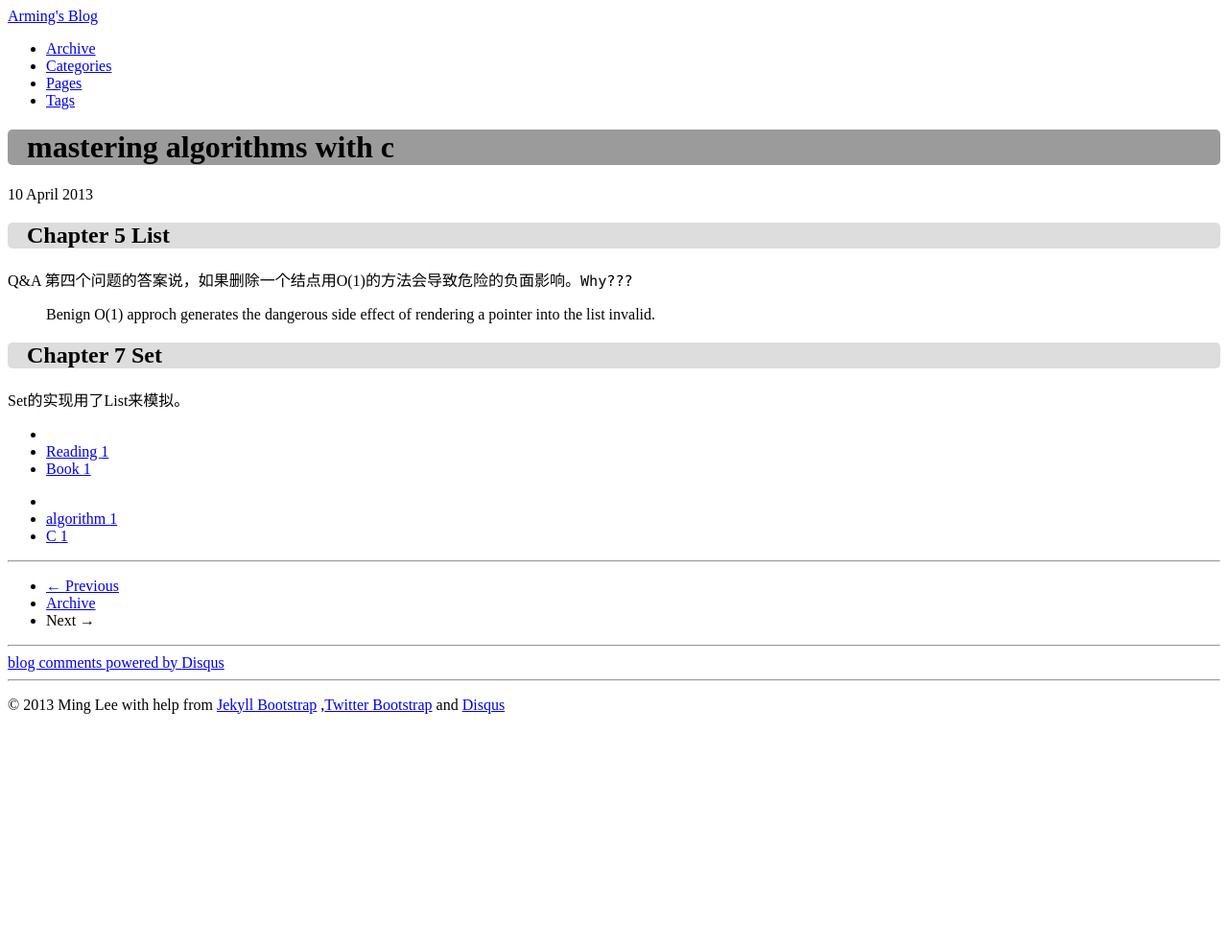
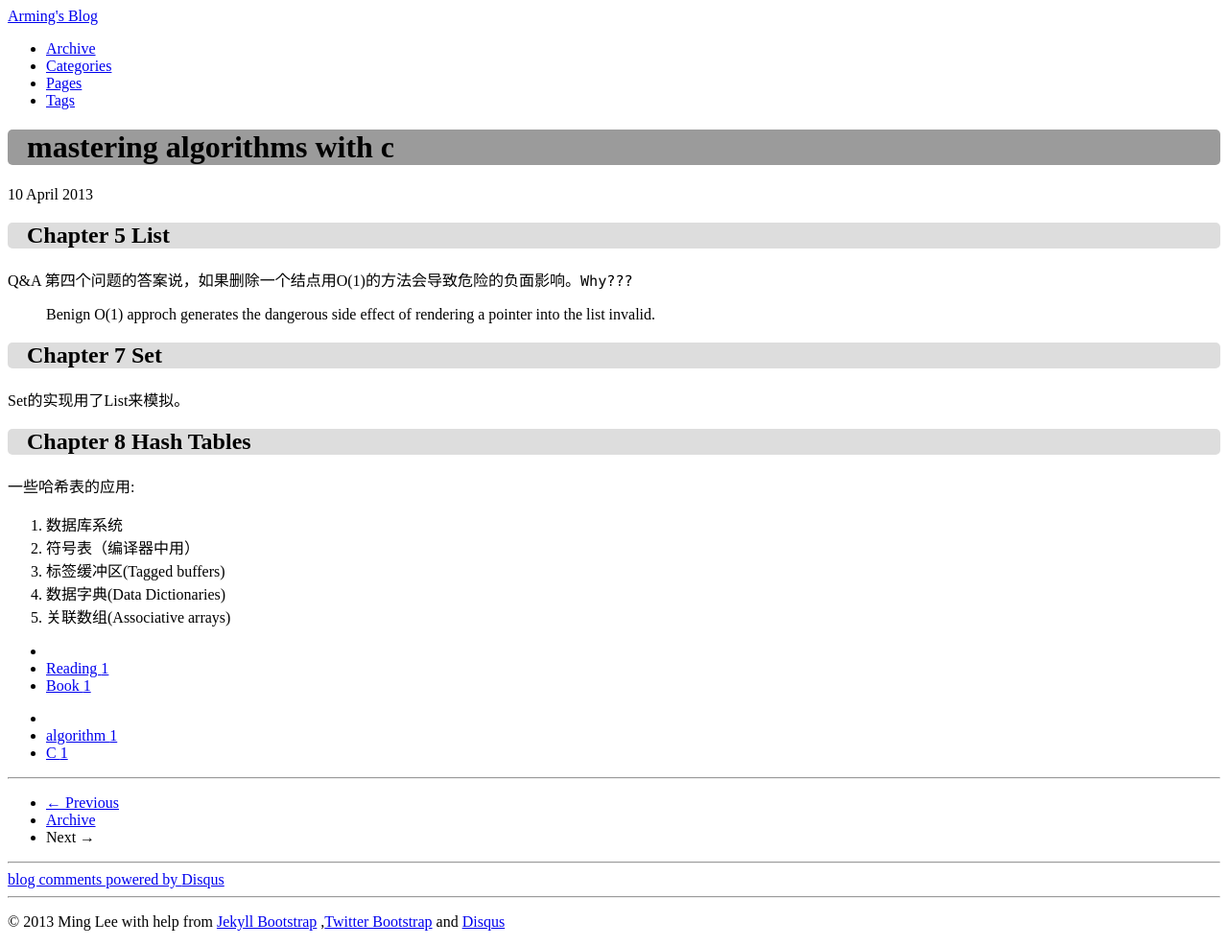
Before and after one commit to mrmign/mrmign.github.com, a Jekyll site: the page built from _posts/2013-04-10-mastering-algorithms-with-c.md, in a window 1280 px wide. Shown: the whole page at 96% size. Built offline with Jekyll 4.4.1, drawn with Linux system fonts in a browser that asks for light colours; Markdown is read by kramdown in place of the engine named in the settings; comment, search, counter and statistics services are not loaded; before the commit the page ends 900 px from its top, so only the background shows below that.

Commit message:
add chap 8

```diff
--- a/_posts/2013-04-10-mastering-algorithms-with-c.md
+++ b/_posts/2013-04-10-mastering-algorithms-with-c.md
@@ -14,3 +14,11 @@ Q&A 第四个问题的答案说，如果删除一个结点用O(1)的方法会导
 
 ## Chapter 7 Set
 Set的实现用了List来模拟。
+
+## Chapter 8 Hash Tables
+一些哈希表的应用:
+1. 数据库系统
+2. 符号表（编译器中用）
+3. 标签缓冲区(Tagged buffers)
+4. 数据字典(Data Dictionaries)
+5. 关联数组(Associative arrays)
```
